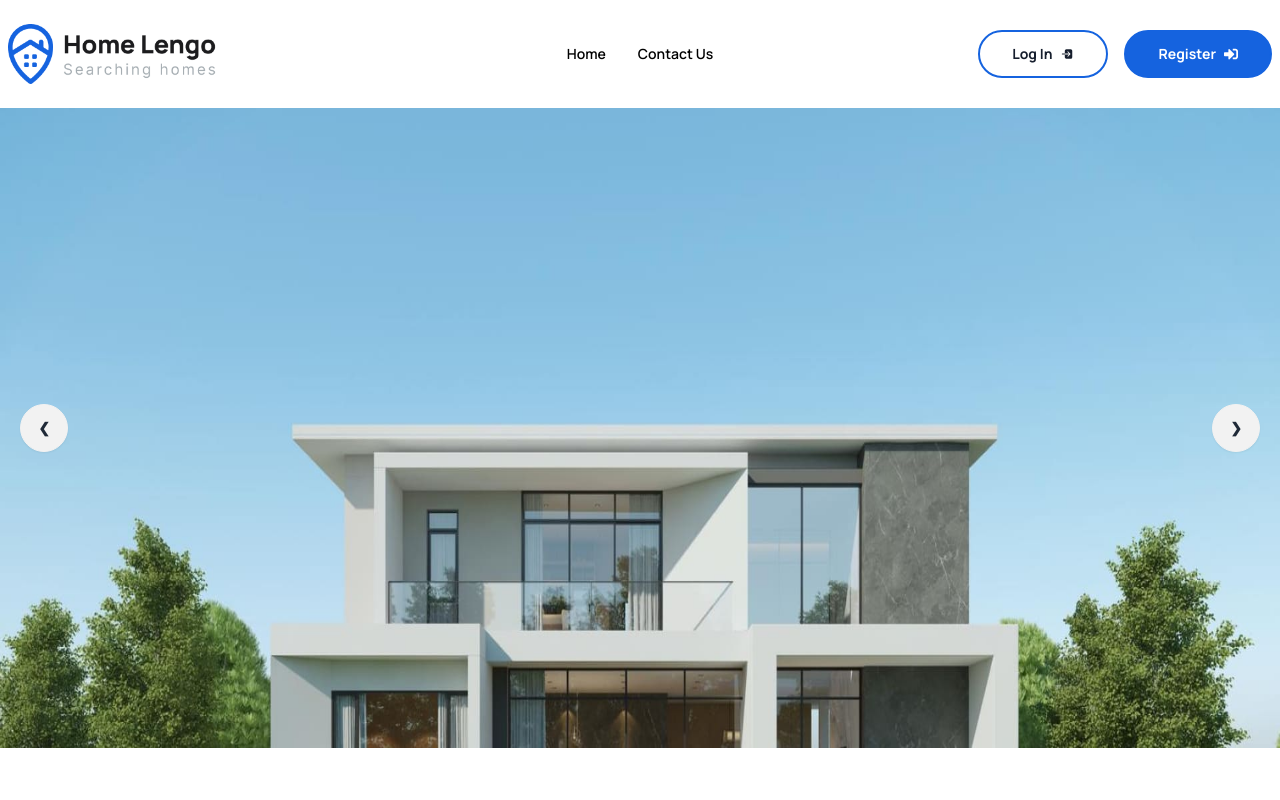
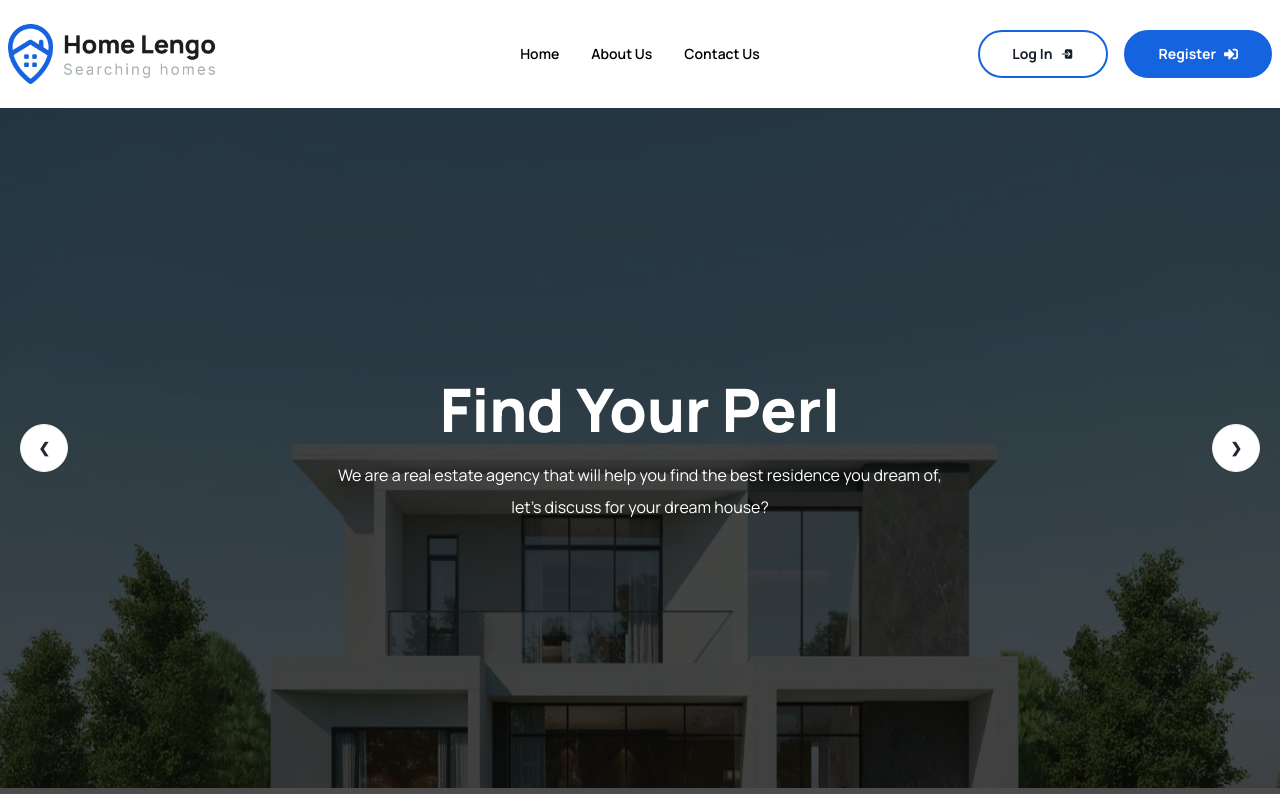
Before and after one commit to mdselimme/Real-Estate-Website-Frontend, a React (Vite) app: page / in a window 1280 px wide. Built offline with nearby package versions, Linux system fonts and the light colour scheme.

Commit message:
add-banner-section

```diff
--- a/package.json
+++ b/package.json
@@ -13,7 +13,8 @@
     "react": "^18.3.1",
     "react-dom": "^18.3.1",
     "react-icons": "^5.3.0",
-    "react-router": "^7.0.1"
+    "react-router": "^7.0.1",
+    "react-type-animation": "^3.2.0"
   },
   "devDependencies": {
     "@eslint/js": "^9.13.0",
--- a/src/Components/Main/Home/BannerSlider/BannerSlider.jsx
+++ b/src/Components/Main/Home/BannerSlider/BannerSlider.jsx
@@ -1,3 +1,4 @@
+import { TypeAnimation } from "react-type-animation";
 import BannerSlider_1 from "../../../../assets/images/banner-slide-1.jpg";
 import BannerSlider_2 from "../../../../assets/images/banner-slide-2.jpg";
 import BannerSlider_3 from "../../../../assets/images/banner-slide-3.jpg";
@@ -5,54 +6,89 @@ import BannerSlider_4 from "../../../../assets/images/banner-slider-4.jpeg";
 
 const BannerSlider = () => {
   return (
-    <div className="fixed">
-      <div className="carousel h-[80vh] w-full">
-        <div id="slide1" className="carousel-item relative w-full">
+    <div className="relative overflow-hidden">
+      <div className="carousel h-[85vh] w-full relative overflow-hidden">
+        <div
+          id="slide1"
+          className="carousel-item relative w-full overflow-hidden"
+        >
           <img src={BannerSlider_1} className="w-full" />
-          <div className="absolute left-5 right-5 top-1/2 flex -translate-y-1/2 transform justify-between">
-            <a href="#slide4" className="btn btn-circle">
+          <div className="absolute left-5 right-5 top-1/2 flex -translate-y-1/2 transform justify-between z-40">
+            <a href="#slide4" className="btn btn-circle bg-white">
               ❮
             </a>
-            <a href="#slide2" className="btn btn-circle">
+            <a href="#slide2" className="btn btn-circle bg-white">
               ❯
             </a>
           </div>
         </div>
-        <div id="slide2" className="carousel-item relative w-full">
+        <div
+          id="slide2"
+          className="carousel-item relative w-full overflow-hidden"
+        >
           <img src={BannerSlider_2} className="w-full" />
-          <div className="absolute left-5 right-5 top-1/2 flex -translate-y-1/2 transform justify-between">
-            <a href="#slide1" className="btn btn-circle">
+          <div className="absolute left-5 right-5 top-1/2 flex -translate-y-1/2 transform justify-between z-40">
+            <a href="#slide1" className="btn btn-circle bg-white">
               ❮
             </a>
-            <a href="#slide3" className="btn btn-circle">
+            <a href="#slide3" className="btn btn-circle bg-white">
               ❯
             </a>
           </div>
         </div>
-        <div id="slide3" className="carousel-item relative w-full">
+        <div
+          id="slide3"
+          className="carousel-item relative w-full overflow-hidden"
+        >
           <img src={BannerSlider_3} className="w-full" />
-          <div className="absolute left-5 right-5 top-1/2 flex -translate-y-1/2 transform justify-between">
-            <a href="#slide2" className="btn btn-circle">
+          <div className="absolute left-5 right-5 top-1/2 flex -translate-y-1/2 transform justify-between z-40">
+            <a href="#slide2" className="btn btn-circle bg-white">
               ❮
             </a>
-            <a href="#slide4" className="btn btn-circle">
+            <a href="#slide4" className="btn btn-circle bg-white">
               ❯
             </a>
           </div>
         </div>
-        <div id="slide4" className="carousel-item relative w-full">
+        <div
+          id="slide4"
+          className="carousel-item relative w-full overflow-hidden"
+        >
           <img src={BannerSlider_4} className="w-full" />
-          <div className="absolute left-5 right-5 top-1/2 flex -translate-y-1/2 transform justify-between">
-            <a href="#slide3" className="btn btn-circle">
+          <div className="absolute left-5 right-5 top-1/2 flex -translate-y-1/2 transform justify-between z-40">
+            <a href="#slide3" className="btn btn-circle bg-white">
               ❮
             </a>
-            <a href="#slide1" className="btn btn-circle">
+            <a href="#slide1" className="btn btn-circle bg-white">
               ❯
             </a>
           </div>
         </div>
       </div>
-
+      <div className="absolute top-0 left-0 w-full h-full flex text-center items-center justify-center bg-[rgba(0,0,0,0.7)] overflow-hidden">
+        <div>
+          <h1 className="text-white text-6xl font-extrabold capitalize">
+            Find your
+            <TypeAnimation
+              preRenderFirstString={true}
+              sequence={[
+                500,
+                "Dream Home", // initially rendered starting point
+                1000,
+                "Perfect Home",
+                500,
+              ]}
+              speed={10}
+              className="capitalize ml-3"
+              repeat={Infinity}
+            />
+          </h1>
+          <p className="text-base font-normal text-white leading-[2rem] mt-5">
+            We are a real estate agency that will help you find the best
+            residence you dream of, <br /> let’s discuss for your dream house?
+          </p>
+        </div>
+      </div>
     </div>
   );
 };
--- a/src/Components/Shared/Header/Header.jsx
+++ b/src/Components/Shared/Header/Header.jsx
@@ -12,6 +12,11 @@ const Header = () => {
     },
     {
       id: 102,
+      menuItem: "About Us",
+      path: "/aboutus",
+    },
+    {
+      id: 103,
       menuItem: "Contact Us",
       path: "/contactus",
     },
```
Also changed, not shown: 1 other file (tests, documents, lock files or other folders).
